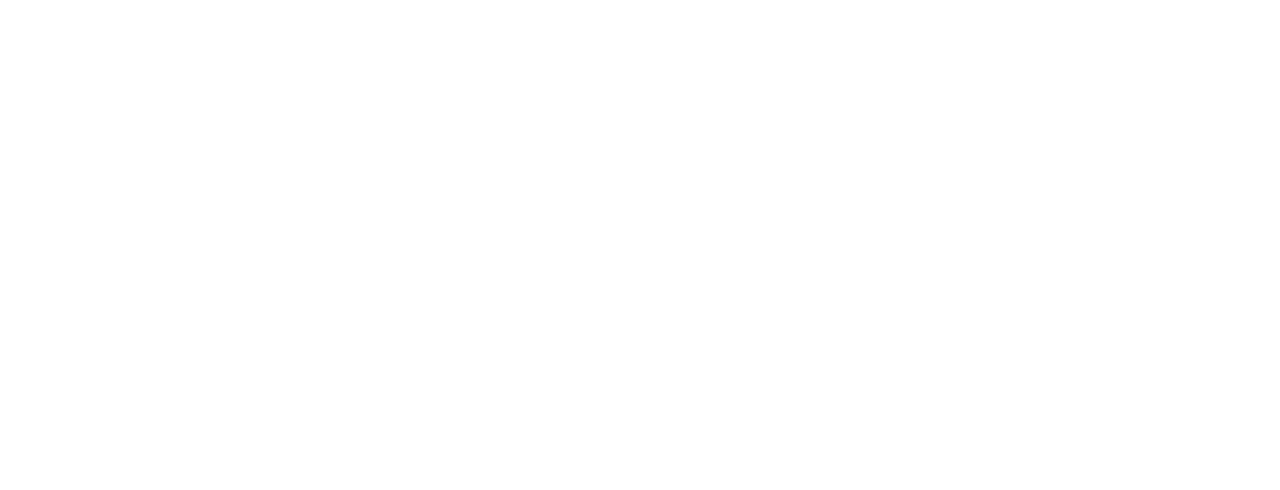
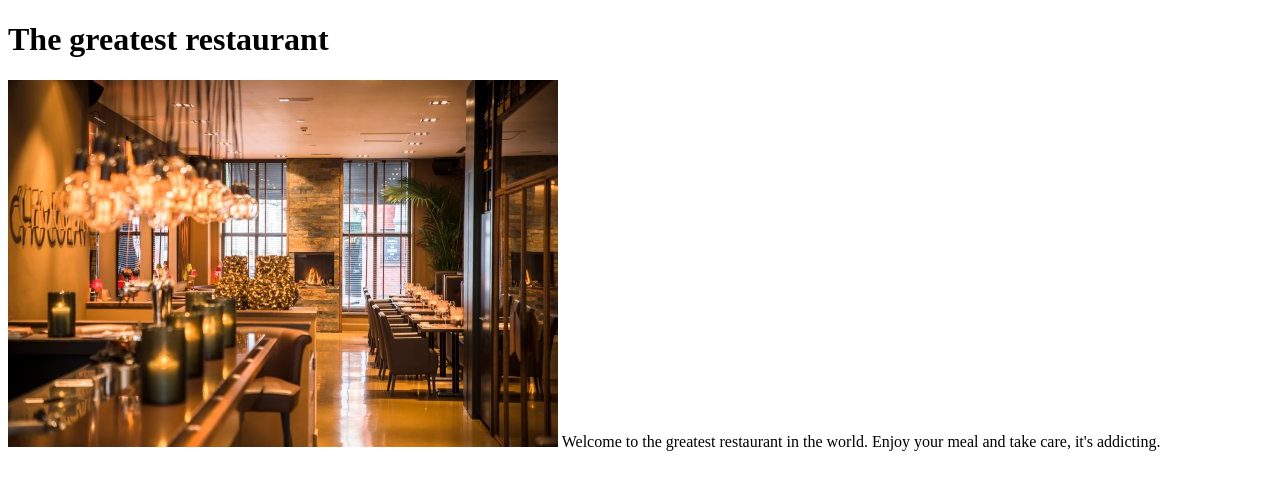
Before and after one commit to kazumaki/restaurant-page, a website built with webpack: page dist/index.html in a window 1280 px wide. Built offline with nearby package versions, Linux system fonts and the light colour scheme.

Commit message:
Create bare-bone of the website

```diff
--- a/dist/index.html
+++ b/dist/index.html
@@ -7,6 +7,10 @@
   <script src="main.js"></script>
 </head>
 <body>
-  <div id="content"></div>
+  <div id="content">
+    <h1>The greatest restaurant</h1>
+    <img src="../src/restaurant-chocolat.jpg">
+    <span>Welcome to the greatest restaurant in the world. Enjoy your meal and take care, it's addicting.</span>
+  </div>
 </body>
 </html>
```
Also changed, not shown: src/restaurant-chocolat.jpg (added).
